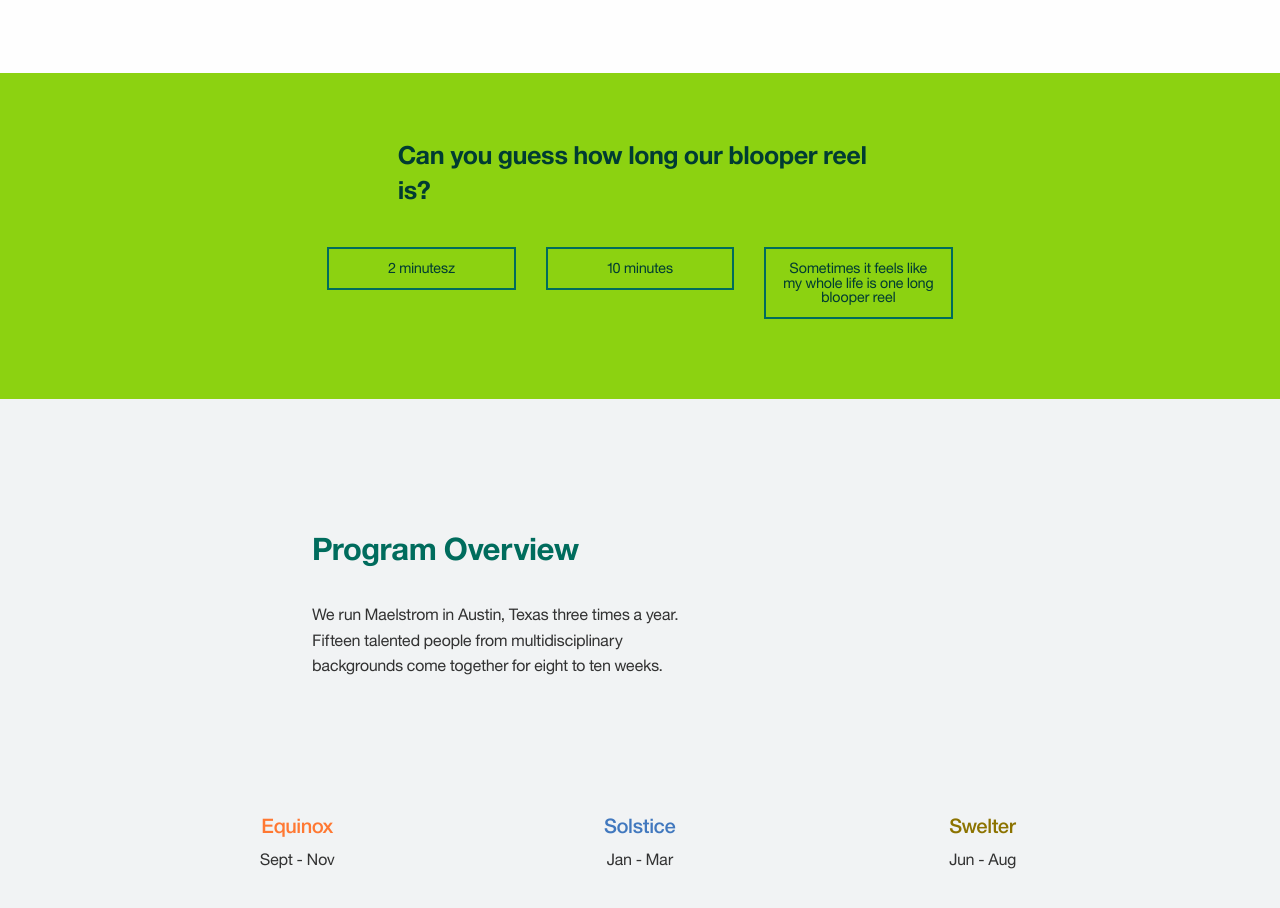
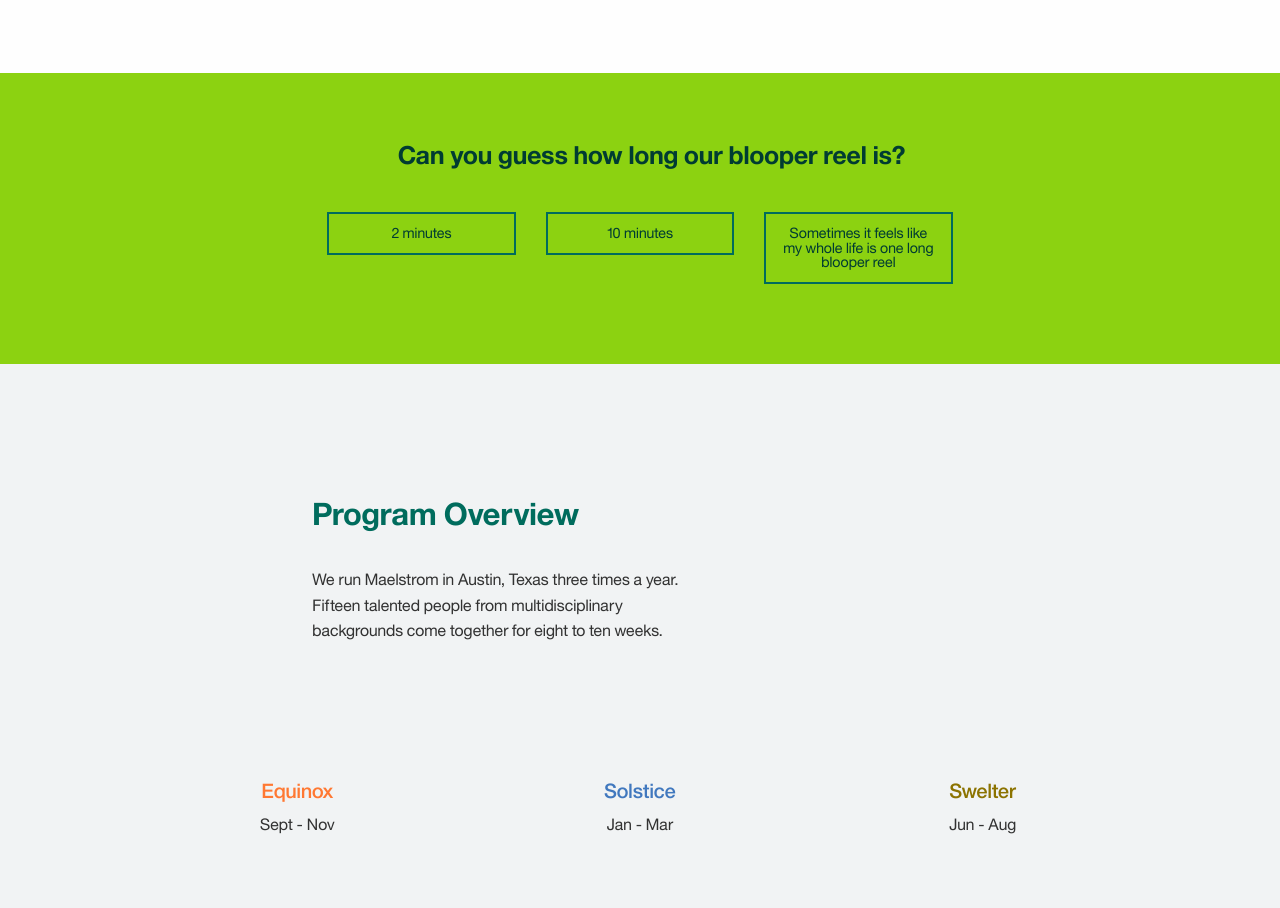
Before and after one commit to lawhump/internships, a website: page index.html in a window 1280 px wide. Shown: the part 3160-4068 px from the top of the page. Drawn offline with Linux system fonts and the light colour scheme.

Commit message:
committing

```diff
--- a/index.html
+++ b/index.html
@@ -154,14 +154,14 @@ Yeah, we’re strongly disagree.We’re more about the band and less about the l
 
     <section id="band">
       <div class="row">
-        <div class="medium-offset-3 medium-6 columns">
+        <div class="medium-offset-3 medium-8 columns">
           <h4>Can you guess how long our blooper reel is?</h4>
         </div>
       </div>
       <div class="row">
         <div class="medium-offset-2 medium-8 columns">
             <div class="small-4 columns">
-              <button class="hollow expanded button" href="#">2 minutesz</button>
+              <button class="hollow expanded button" href="#">2 minutes</button>
             </div>
             <div class="small-4 columns">
               <button class="hollow expanded button" href="#">10 minutes</button>
```
